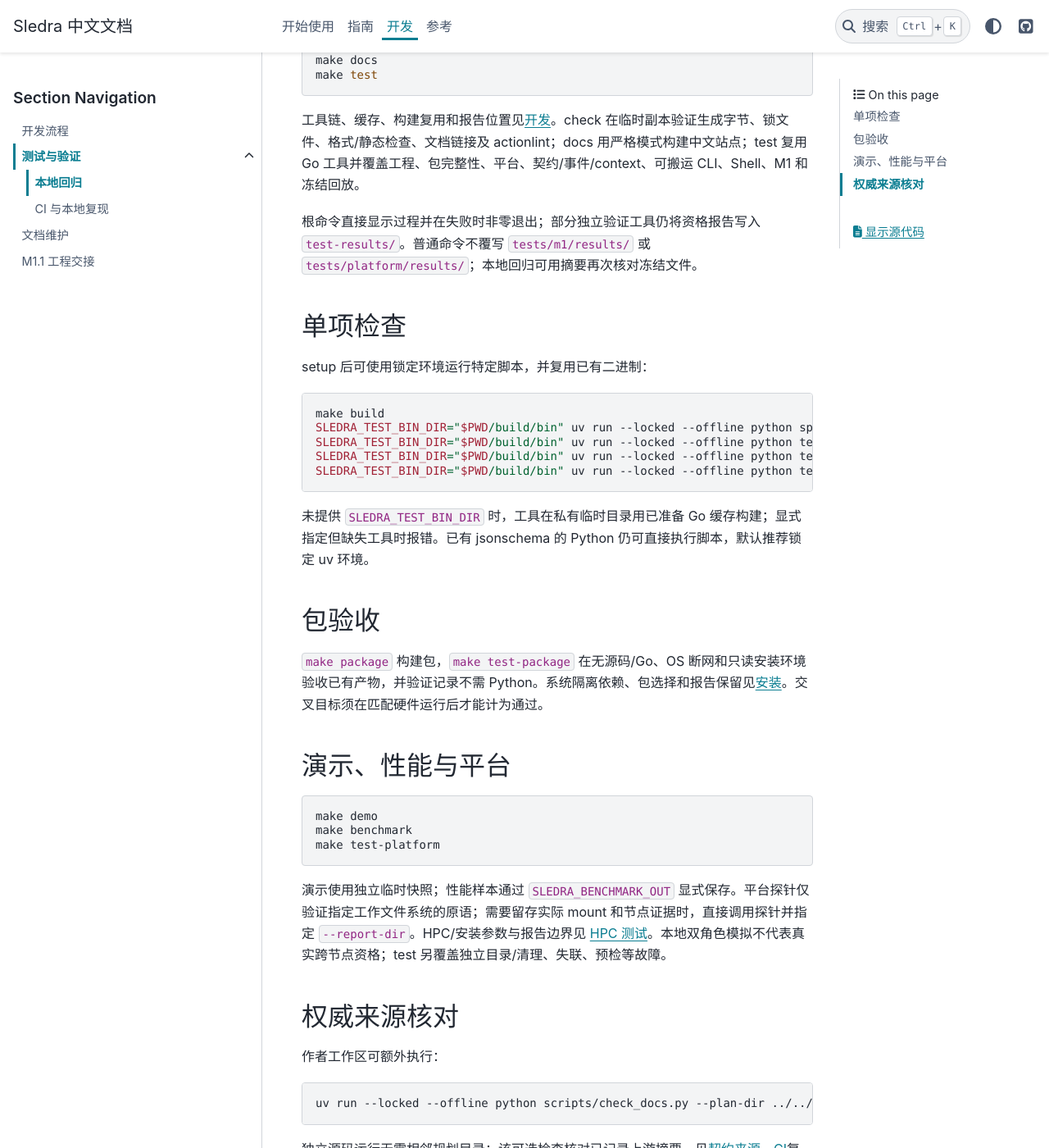
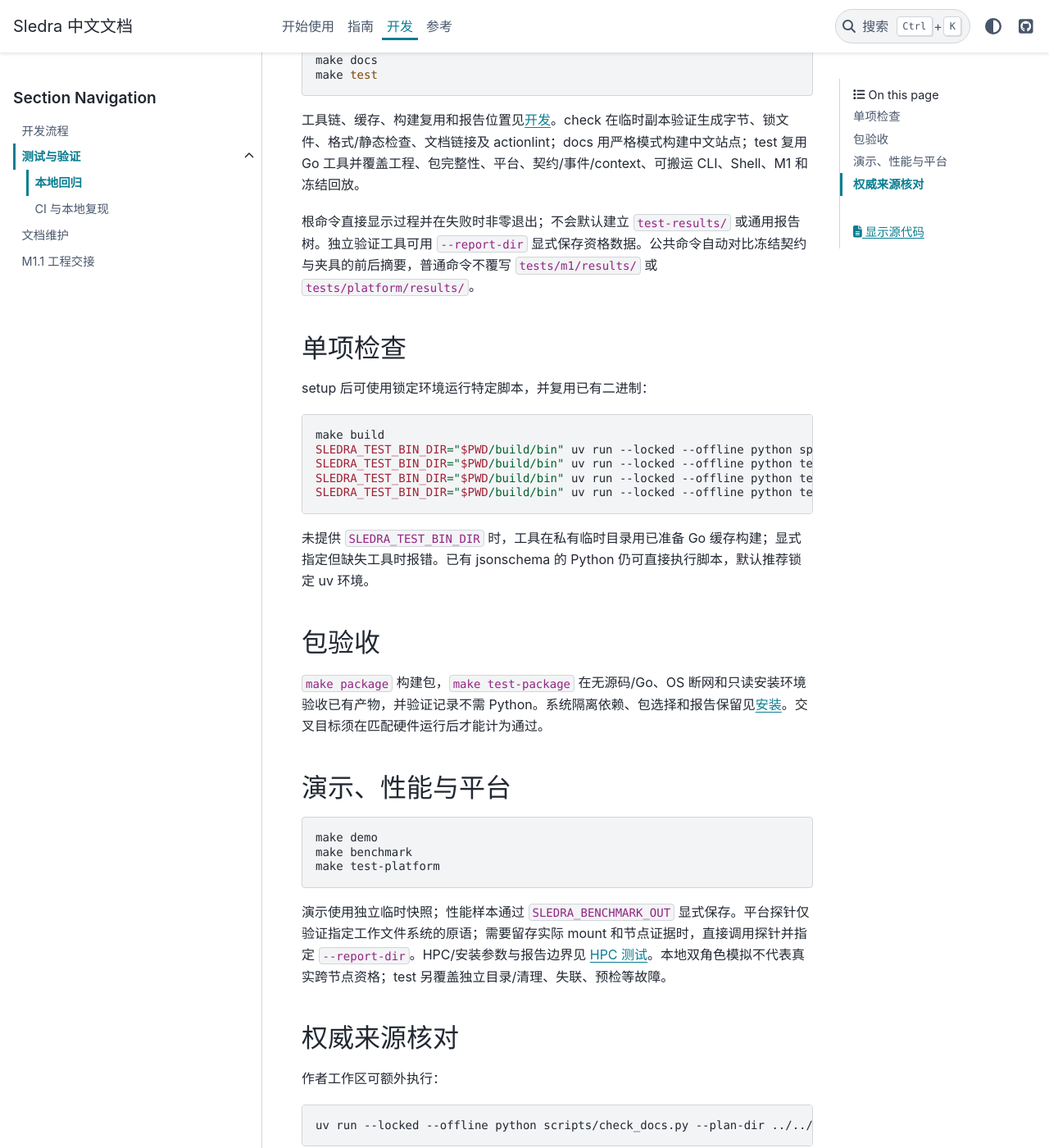
Before and after one commit to cemc-oper/sledra, a Sphinx documentation site: the page built from docs/source/development/testing/local.md, in a window 1280 px wide and 1400 px high, scrolled down 241 px. Shown: the whole window at 82% size. Built offline with Sphinx 7.4.7 and the PyData theme 0.15.4, drawn with Linux system fonts in a browser that asks for light colours; some of the changed text lies outside the part shown.

Commit message:
:recycle: Stream validation output and save reports on request
- Stop creating default test-results logs and summaries.
- Preserve frozen inputs and retain temporary work on failure.
- Update CI artifacts, documentation, and regression coverage.

````diff
--- a/docs/source/development/testing/local.md
+++ b/docs/source/development/testing/local.md
@@ -11,7 +11,7 @@
 
 工具链、缓存、构建复用和报告位置见[开发](../workflow.md)。check 在临时副本验证生成字节、锁文件、格式/静态检查、文档链接及 actionlint；docs 用严格模式构建中文站点；test 复用 Go 工具并覆盖工程、包完整性、平台、契约/事件/context、可搬运 CLI、Shell、M1 和冻结回放。
 
-根命令直接显示过程并在失败时非零退出；部分独立验证工具仍将资格报告写入 `test-results/`。普通命令不覆写 `tests/m1/results/` 或 `tests/platform/results/`；本地回归可用摘要再次核对冻结文件。
+根命令直接显示过程并在失败时非零退出；不会默认建立 `test-results/` 或通用报告树。独立验证工具可用 `--report-dir` 显式保存资格数据。公共命令自动对比冻结契约与夹具的前后摘要，普通命令不覆写 `tests/m1/results/` 或 `tests/platform/results/`。
 
 ## 单项检查
 
@@ -49,4 +49,4 @@
 uv run --locked --offline python scripts/check_docs.py --plan-dir ../../docs/observability-plan
 ```
 
-独立源码运行无需相邻规划目录；该可选检查核对已记录上游摘要，见[契约来源](../../reference/contracts.md)。[CI](ci.md)复用公共命令并保存报告；远端 Actions 和 HPC 状态见[支持矩阵](../../reference/compatibility/support.md)。
+独立源码运行无需相邻规划目录；该可选检查核对已记录上游摘要，见[契约来源](../../reference/contracts.md)。[CI](ci.md)复用公共命令并保存构建与包元数据；远端 Actions 和 HPC 状态见[支持矩阵](../../reference/compatibility/support.md)。
````
Also changed, not shown: README.md (+1 -1 lines), docs/source/development/testing/ci.md (+1 -1 lines), docs/source/development/testing/index.md (+2 -2 lines), docs/source/development/workflow.md (+1 -1 lines), docs/source/getting-started/quickstart.md (+1 -1 lines), 9 other files.
